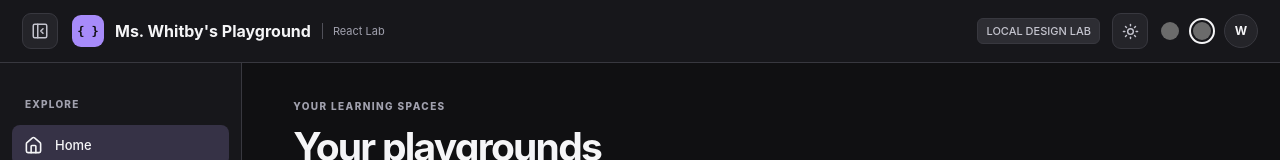
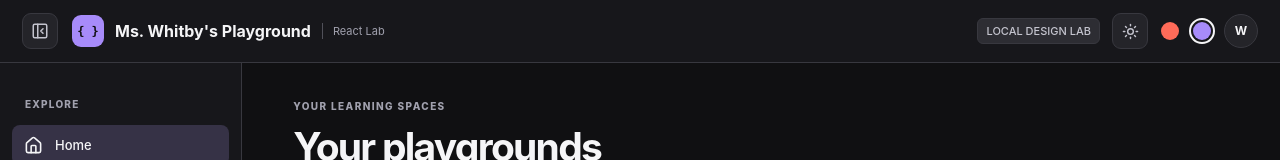
Before and after one commit to mswhitby/playground-react, a React (Vite) app: page / in a window 1280 px wide. Shown: the top 160 px of the page. Built offline with nearby package versions, Linux system fonts and the light colour scheme.

Commit message:
Style theme color swatches in layout CSS

```diff
--- a/src/styles/layout.css
+++ b/src/styles/layout.css
@@ -252,3 +252,6 @@
 /* Neutral shell frames the individually elevated cards. */
 .main-panel { background: var(--bg); }
 .user-circle { background: var(--surface); }
+
+.accent-swatch[data-swatch='coral'] { background:#ff6b59; }
+.accent-swatch[data-swatch='purple'] { background:#a78bfa; }
```
